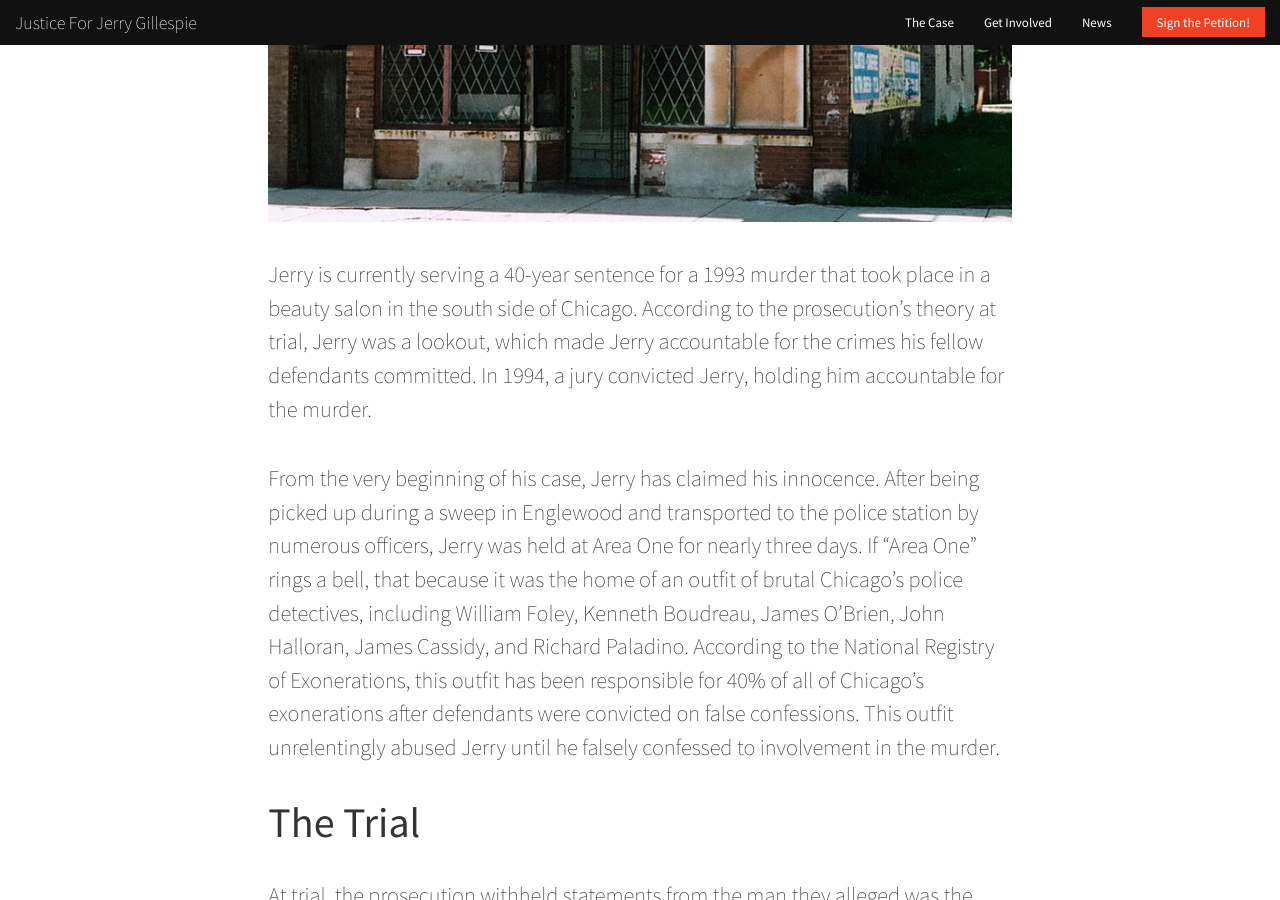
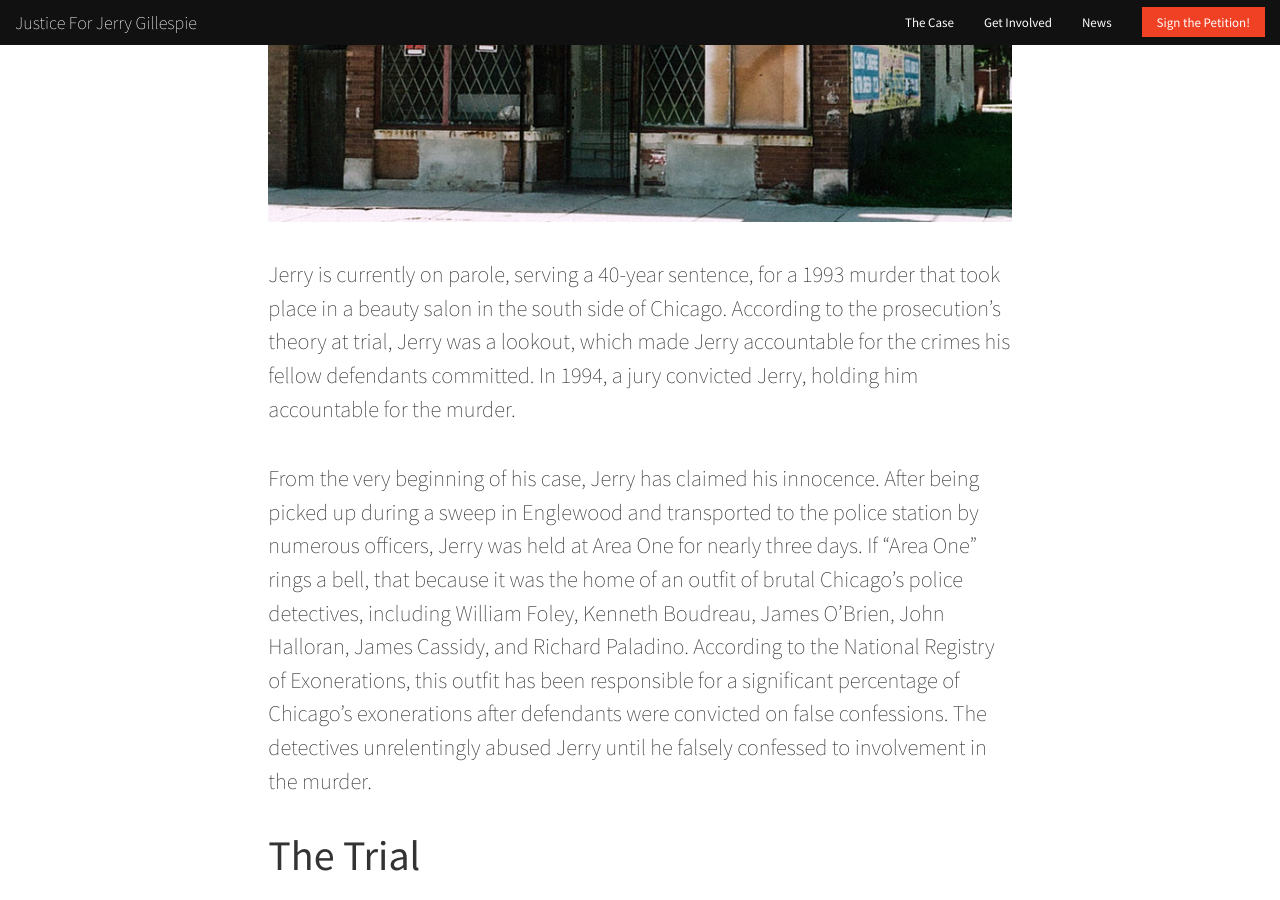
Before and after one commit to eddywashere/jnj, a Jekyll site: the page built from about.html, in a window 1280 px wide and 900 px high, scrolled down 1418 px. Built offline with Jekyll 4.4.1, drawn with Linux system fonts in a browser that asks for light colours; nearby versions of some CDN libraries; comment, search, counter and statistics services are not loaded; some of the changed text lies outside the part shown.

Commit message:
Update about.html

```diff
--- a/about.html
+++ b/about.html
@@ -9,12 +9,12 @@ title: First Page
       <h1 class="text-center featured-text small-margin-bottom">THE CASE FOR JERRY’S INNOCENCE</h1>
       <p><strong>Chicago police detectives mercilessly extracted a confession from Jerry</strong> -- they slapped him in the face, grabbed him by the throat, and knocked him to the ground while handcuffed to a chair because he continued to maintain his innocence.</p>
       <p><img src="./img/jerry-case.jpg" alt=""></p>
-      <p>Even after the two actual murderers wrote out and signed sworn affidavits over ten years later admitting their crimes and corroborating Jerry’s claim that he had nothing to do with the murderers, procedural technicalities prevented Jerry from seeking exoneration.</p>
+      <p>Even after the two actual murderers wrote out and signed sworn affidavits over ten years later admitting their crimes and corroborating Jerry’s claim that he had nothing to do with the murder, procedural technicalities prevented Jerry from seeking exoneration.</p>
       <p>The police detectives failed Jerry, the legal system has failed Jerry.  Now is the time to bring Jerry the justice he needs.</p>
       <h2>The Rodgers Murder</h2>
       <p class=""><img src="./img/beauty-salon.jpg" alt=""></p>
-      <p>Jerry is currently serving a 40-year sentence for a 1993 murder that took place in a beauty salon in the south side of Chicago. According to the prosecution’s theory at trial, Jerry was a lookout, which made Jerry accountable for the crimes his fellow defendants committed. In 1994, a jury convicted Jerry, holding him accountable for the murder.</p>
-      <p>From the very beginning of his case, Jerry has claimed his innocence. After being picked up during a sweep in Englewood and transported to the police station by numerous officers, Jerry was held at Area One for nearly three days. If “Area One” rings a bell, that because it was the home of an outfit of brutal Chicago’s police detectives, including William Foley, Kenneth Boudreau, James O’Brien, John Halloran, James Cassidy, and Richard Paladino. According to the National Registry of Exonerations, this outfit has been responsible for 40% of all of Chicago’s exonerations after defendants were convicted on false confessions.  This outfit unrelentingly abused Jerry until he falsely confessed to involvement in the murder.</p>
+      <p>Jerry is currently on parole, serving a 40-year sentence, for a 1993 murder that took place in a beauty salon in the south side of Chicago. According to the prosecution’s theory at trial, Jerry was a lookout, which made Jerry accountable for the crimes his fellow defendants committed. In 1994, a jury convicted Jerry, holding him accountable for the murder.</p>
+      <p>From the very beginning of his case, Jerry has claimed his innocence. After being picked up during a sweep in Englewood and transported to the police station by numerous officers, Jerry was held at Area One for nearly three days. If “Area One” rings a bell, that because it was the home of an outfit of brutal Chicago’s police detectives, including William Foley, Kenneth Boudreau, James O’Brien, John Halloran, James Cassidy, and Richard Paladino. According to the National Registry of Exonerations, this outfit has been responsible for a significant percentage of Chicago’s exonerations after defendants were convicted on false confessions.  The detectives unrelentingly abused Jerry until he falsely confessed to involvement in the murder.</p>
       <h2>The Trial</h2>
       <p>At trial, the prosecution withheld statements from the man they alleged was the mastermind of the murder and the man who ordered Jerry to be a lookout. That man was never charged, though he did tell police that he never gave an order for the murder and denied any knowledge of Jerry Gillespie’s alleged involvement. Unfortunately, Jerry was unlucky enough to have the ineffective assistance of counsel in more than one stage of his legal proceedings. His attorneys did not investigate the clear holes in the police reports and did not locate potential witnesses.  By the time his current attorney, Andrea Lyon, took Jerry’s case and corroborated Jerry’s story, his claims of actual innocence had “procedurally defaulted.” In other words, Jerry’s ability to present any evidence of his actual innocence was barred by the court on a technicality regarding when he presented the issue.</p>
       <p>This technicality persisted even in the face of actual evidence: in 2007 and 2008, the two actual murders wrote out and signed sworn affidavits admitting their crimes and corroborating Jerry’s claim that he had nothing to do with the murderers. Unfortunately, Jerry has sought help from every legal avenue to no avail. The legal system has failed.
```
